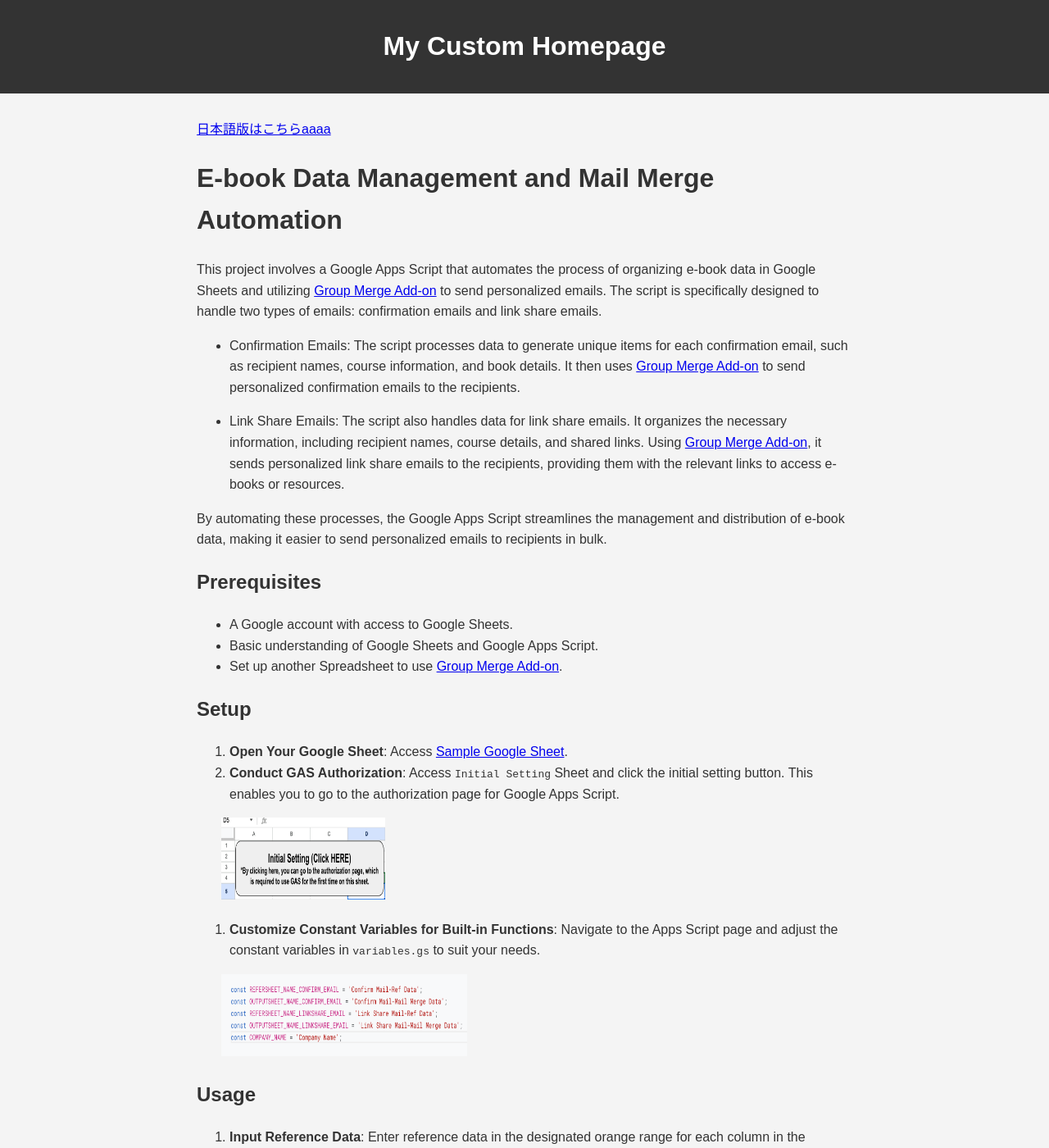
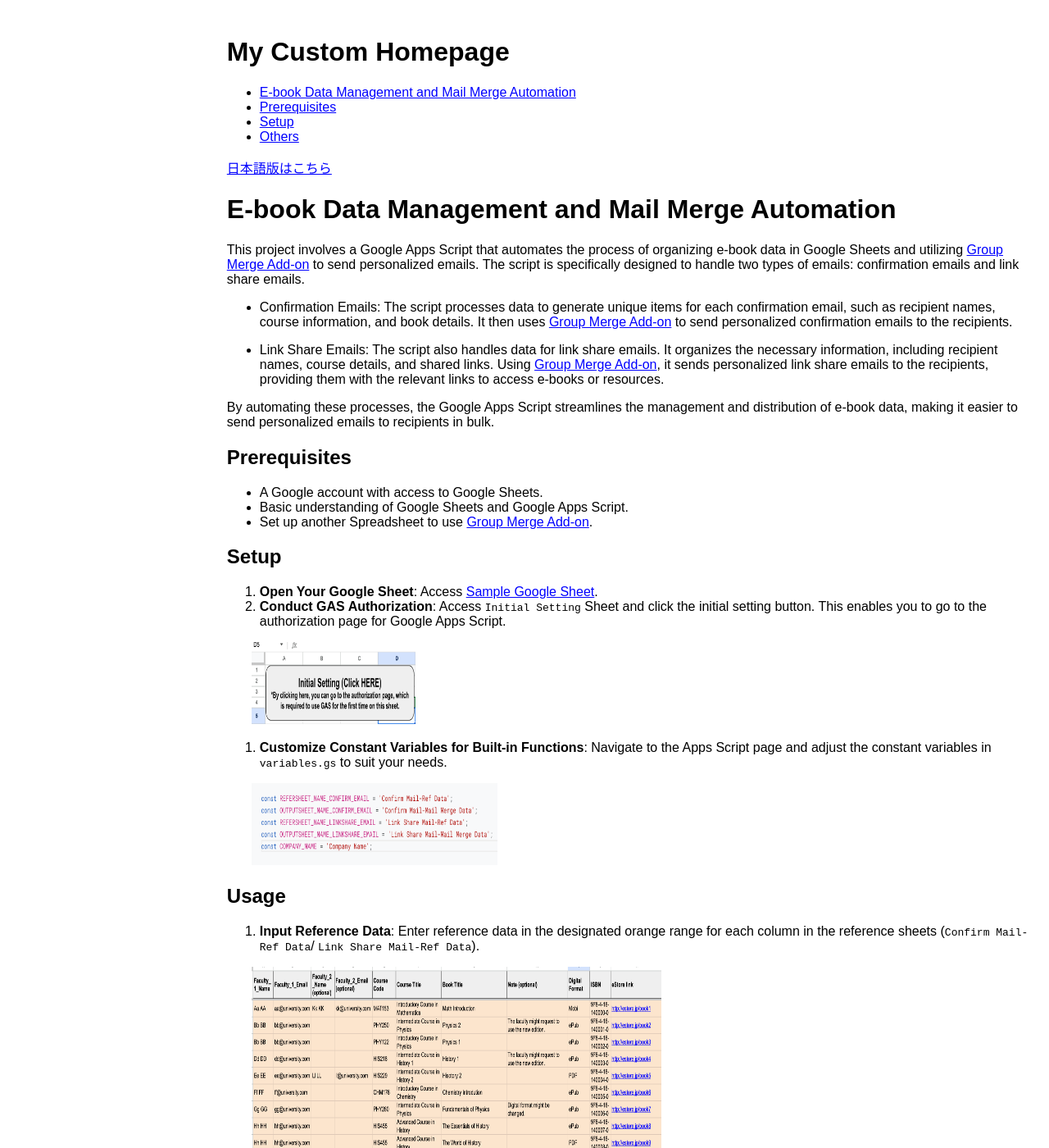
Before and after one commit to tsato21/book-data-organizer, a Jekyll site: the page built from docs/index.md, in a window 1280 px wide and 1400 px high. Shown: the whole window at 82% size. Built offline with Jekyll 4.4.1, drawn with Linux system fonts in a browser that asks for light colours.

Commit message:
Update layout and styles for custom homepage

```diff
--- a/docs/_layouts/custom-header.html
+++ b/docs/_layouts/custom-header.html
@@ -4,19 +4,41 @@
   <meta charset="UTF-8">
   <title>{{ page.title }}</title>
   <link rel="stylesheet" href="{{ '/assets/css/style.css' | prepend: site.baseurl }}">
+  <style>
+    body {
+      font-family: Arial, sans-serif;
+    }
+    a {
+      color: blue;
+    }
+    #table-of-contents {
+      overflow-y: auto;
+      height: 100vh; /* Adjust height as needed */
+      width: 20%; /* Adjust width as needed */
+      position: fixed;
+      left: 0;
+      top: 0;
+      bottom: 0;
+    }
+    #main-content {
+      margin-left: 20%; /* Adjust based on the width of the ToC */
+    }
+  </style>
 </head>
 <body>
+  <div id="table-of-contents">
+    <!-- Your table of contents goes here -->
+  </div>
+  <div id="main-content">
     <header>
-    <!-- Your custom header content here -->
       <h1>{{ page.title }}</h1>
     </header>
-
     <main>
       {{ content }}
     </main>
-
     <footer>
       <!-- Your footer content here -->
     </footer>
+  </div>
 </body>
 </html>
--- a/docs/assets/css/style.css
+++ b/docs/assets/css/style.css
@@ -1,29 +1,24 @@
-/* Add your CSS styles here */
 body {
-  font-family: 'Arial', sans-serif;
-  line-height: 1.6;
-  color: #333;
-  background-color: #f4f4f4;
-  margin: 0;
-  padding: 0;
+  font-family: Arial, sans-serif;
 }
 
-header {
-  background: #333;
-  color: #fff;
-  padding: 10px 0;
-  text-align: center;
+a {
+  color: blue; /* This will make all links blue */
 }
 
-main {
-  padding: 15px;
-  max-width: 800px;
-  margin: auto;
+#table-of-contents {
+  overflow-y: scroll;
+  position: fixed;
+  left: 0;
+  top: 0;
+  bottom: 0;
+  width: 250px; /* Or whatever width you prefer */
+  padding: 1em;
 }
 
-footer {
-  background: #333;
-  color: #fff;
-  text-align: center;
-  padding: 10px 0;
+#main-content {
+  margin-left: 250px; /* This should match the width of the ToC */
+  padding: 1em;
 }
+
+/* Add additional styles as needed */
--- a/docs/index.md
+++ b/docs/index.md
@@ -2,8 +2,12 @@
 layout: custom-header
 title: My Custom Homepage
 ---
+- [E-book Data Management and Mail Merge Automation](#e-book-data-management-and-mail-merge-automation)
+- [Prerequisites](#prerequisites)
+- [Setup](#setup)
+- [Others](#others)
 
-[日本語版はこちらaaaa](./README_JP.md)
+[日本語版はこちら](./README_JP.md)
 # E-book Data Management and Mail Merge Automation
 
 This project involves a Google Apps Script that automates the process of organizing e-book data in Google Sheets and utilizing [Group Merge Add-on](https://www.scriptable-assets.page/add-ons/group-merge/) to send personalized emails. The script is specifically designed to handle two types of emails: confirmation emails and link share emails.
```
Lines whose indentation alone changed are shown as unchanged.
